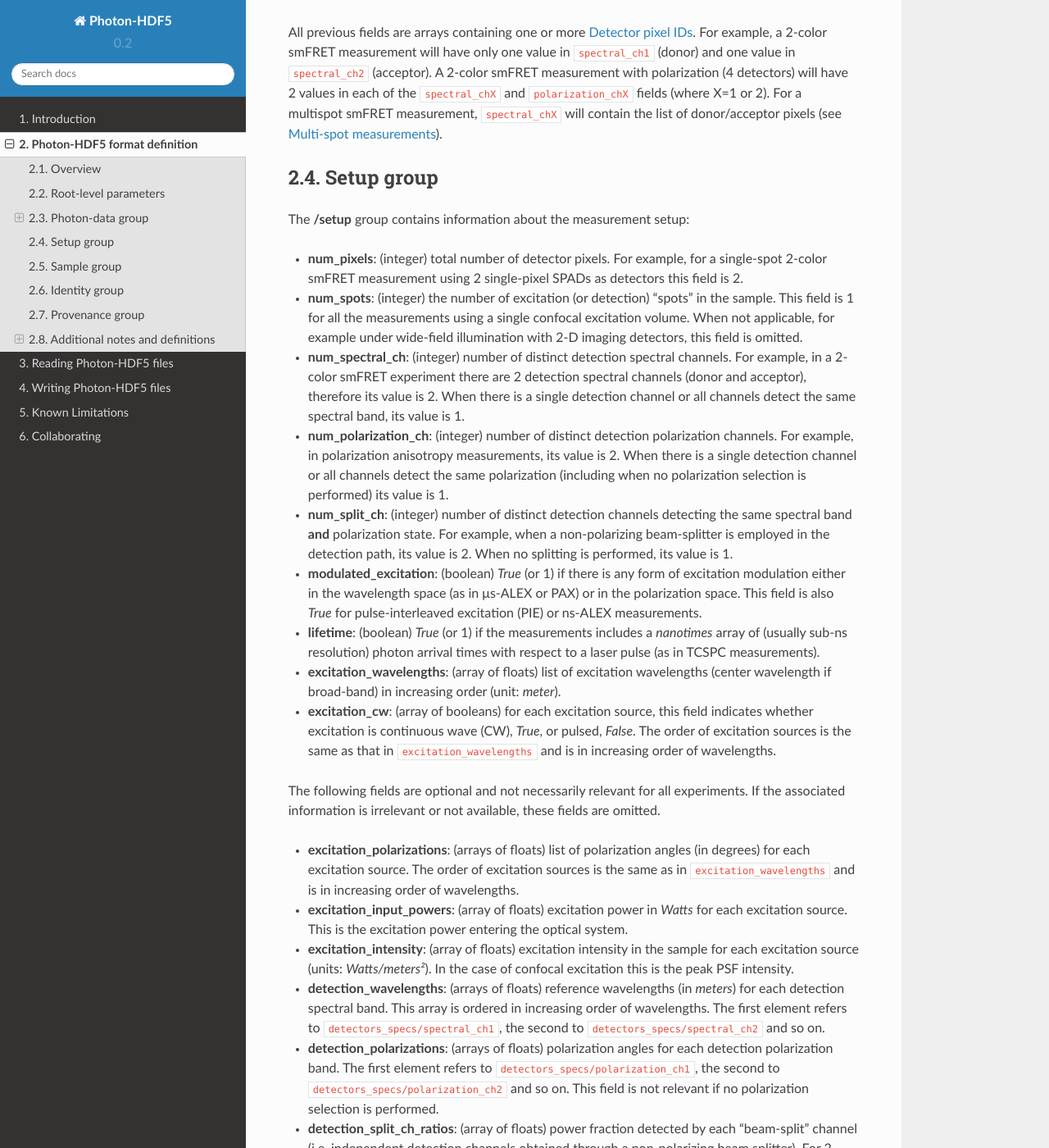
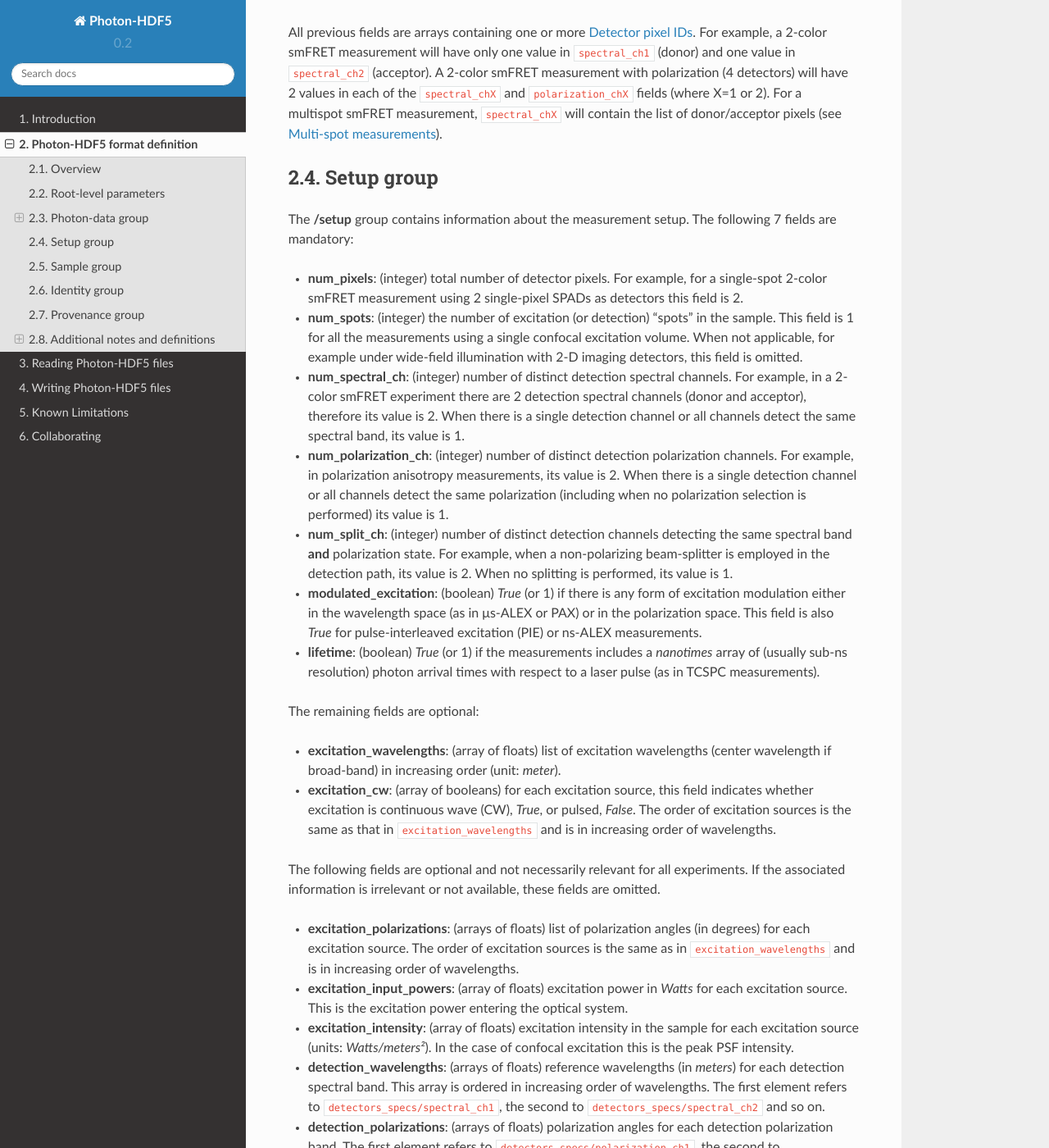
Before and after one commit to Photon-HDF5/photon-hdf5, a Sphinx documentation site: the page built from docs/phdata.rst, in a window 1280 px wide and 1400 px high, scrolled down 5765 px. Shown: the whole window at 82% size. Built offline with Sphinx 7.4.7 and the Read the Docs theme 2.0.0, drawn with Linux system fonts in a browser that asks for light colours.

Commit message:
Separate mandatory and non-mandatory fields in setup

```diff
--- a/docs/phdata.rst
+++ b/docs/phdata.rst
@@ -231,7 +231,8 @@ of donor/acceptor pixels (see :ref:`multi_spot`).
 Setup group
 -----------
 
-The **/setup** group contains information about the measurement setup:
+The **/setup** group contains information about the measurement setup.
+The following 7 fields are mandatory:
 
 - **num_pixels**: (integer) total number of detector pixels. For example,
   for a single-spot 2-color smFRET measurement using 2 single-pixel SPADs as
@@ -269,6 +270,8 @@ The **/setup** group contains information about the measurement setup:
 - **lifetime**: (boolean) *True* (or 1) if the measurements includes a
   *nanotimes* array of (usually sub-ns resolution) photon arrival times with
   respect to a laser pulse (as in TCSPC measurements).
+
+The remaining fields are optional:
 
 - **excitation_wavelengths**: (array of floats) list of excitation wavelengths
   (center wavelength if broad-band) in increasing order (unit: *meter*).
```
